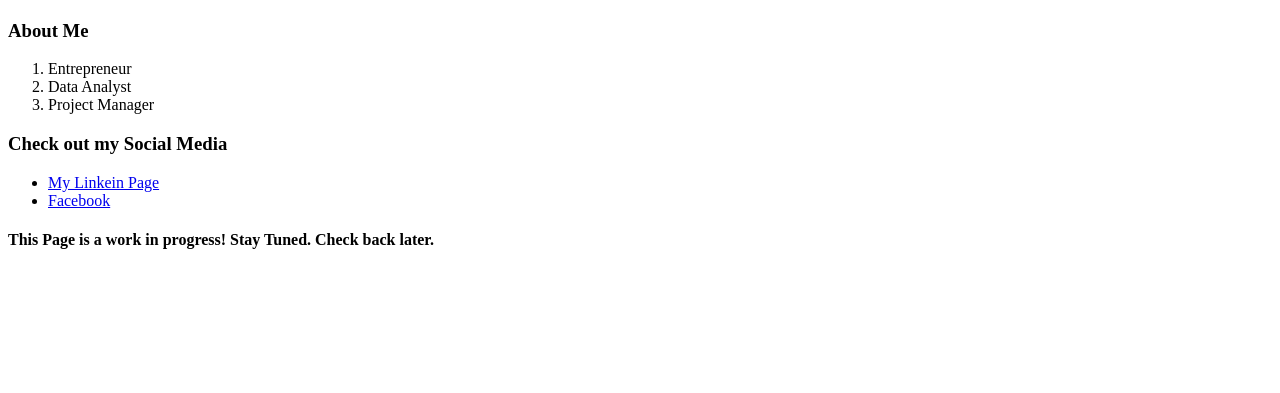
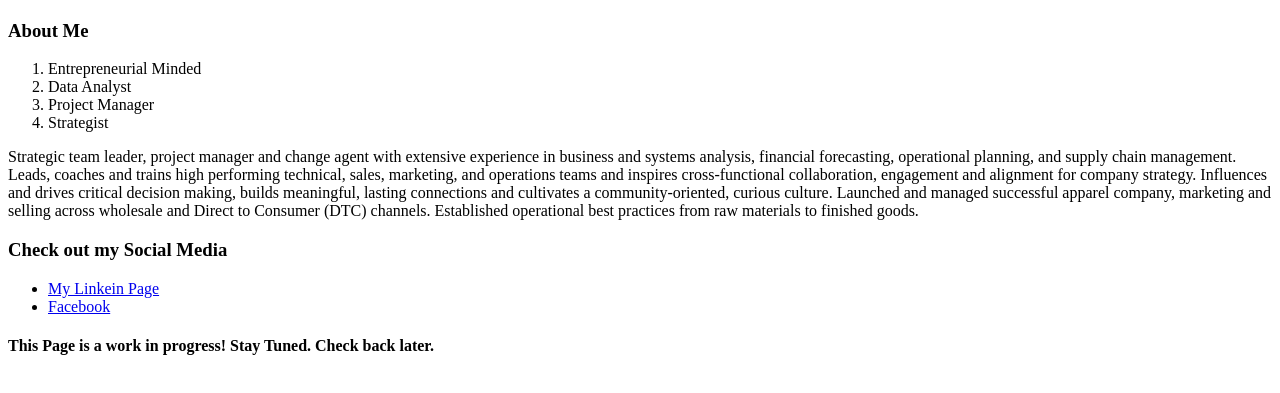
Before and after one commit to CatherinePoirier/CatherinePoirier.github.io, a plain HTML site: page index.html in a window 1280 px wide. Shown: the part 243-636 px from the top of the page. Drawn offline with Linux system fonts and the light colour scheme.

Commit message:
a few updates

```diff
--- a/index.html
+++ b/index.html
@@ -13,11 +13,15 @@
 
   <h3>About Me</h3>
   <ol>
-    <li>Entrepreneur</li>
+    <li>Entrepreneurial Minded</li>
     <li>Data Analyst</li>
     <li>Project Manager</li>
+    <li> Strategist</li>
 
   </ol>
+  <p> Strategic team leader, project manager and change agent with extensive experience in business and systems analysis, financial forecasting, operational planning, and supply chain management. Leads, coaches and trains high performing technical, sales, marketing, and operations teams and inspires cross-functional collaboration, engagement and alignment for company strategy. Influences and drives critical decision making, builds meaningful, lasting connections and cultivates a community-oriented, curious culture.
+
+    Launched and managed successful apparel company, marketing and selling across wholesale and Direct to Consumer (DTC) channels. Established operational best practices from raw materials to finished goods.</p>
 
   <h3>Check out my Social Media</h3>
   <ul>
```
